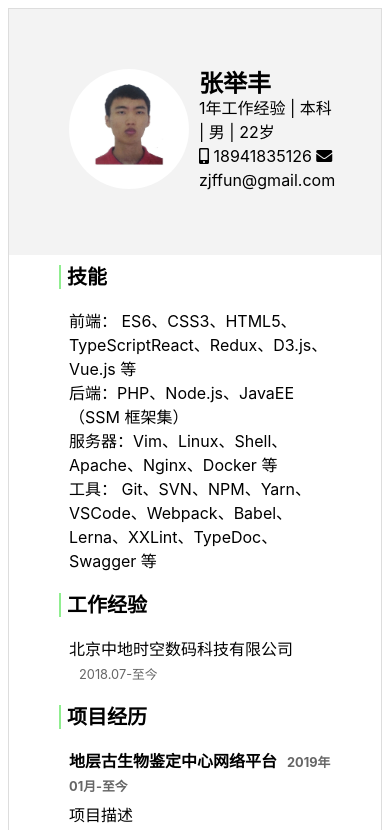
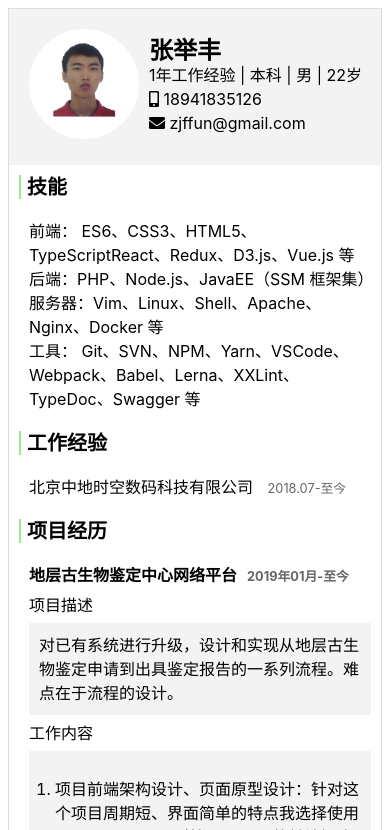
Before and after one commit to 1010543618/CV-template, a plain HTML site: page index.html in a window 390 px wide. Shown: the top 830 px of the page. Drawn offline with Linux system fonts and the light colour scheme.

Commit message:
Support responsive.

```diff
--- a/index.css
+++ b/index.css
@@ -1,8 +1,10 @@
 * {
   box-sizing: border-box;
 }
-body{
-  font-family: -apple-system,BlinkMacSystemFont,Segoe UI,Roboto,Helvetica Neue,Helvetica,PingFang SC,Hiragino Sans GB,Microsoft YaHei,SimSun,sans-serif;
+body {
+  font-family: -apple-system, BlinkMacSystemFont, Segoe UI, Roboto,
+    Helvetica Neue, Helvetica, PingFang SC, Hiragino Sans GB, Microsoft YaHei,
+    SimSun, sans-serif;
   line-height: 1.5rem;
 }
 dd,
@@ -19,12 +21,20 @@ ul {
 ul > li {
   list-style: none;
 }
+ol {
+  padding-left: 1rem;
+}
+
 .tag {
+  display: inline-block;
   font-size: 0.8rem;
   color: #666;
   line-height: 0.8rem;
   padding: 3px 10px;
   margin-right: 10px;
+}
+.inline-group {
+  display: inline-block;
 }
 
 #cv-container {
@@ -41,9 +51,8 @@ ul > li {
   flex: 0 0 130px;
 }
 #cv-baseinfo .avatar img {
-  width: 120px;
-  height: 120px;
-  margin: 10px;
+  width: 100%;
+  padding: 10px;
   border-radius: 50%;
 }
 #cv-baseinfo .info {
@@ -75,3 +84,13 @@ ul > li {
   padding: 10px;
   background: #f3f3f3;
 }
+.cv-detailinfo .homepages {
+  overflow-wrap: break-word;
+}
+
+@media screen and (max-width: 660px) {
+  #cv-baseinfo,
+  #cv-detailinfo-wrapper {
+    padding: 10px;
+  }
+}
--- a/index.html
+++ b/index.html
@@ -18,8 +18,9 @@
           <h2>张举丰</h2>
           <p>1年工作经验 | 本科 | 男 | 22岁</p>
           <p>
-            <span> <i class="fas fa-mobile-alt"></i> <span>18941835126</span></span
-            ><span> <i class="fas fa-envelope"></i> <span>zjffun@gmail.com</span></span>
+            <span class="inline-group"> <i class="fas fa-mobile-alt"></i> <span>18941835126</span></span
+            >
+            <span class="inline-group"> <i class="fas fa-envelope"></i> <span>zjffun@gmail.com</span></span>
           </p>
         </div>
       </section>
@@ -272,7 +273,7 @@
           </div>
           <div class="cv-detailinfo">
             <dl><h2>社交主页</h2></dl>
-            <dd>
+            <dd class="homepages">
                 <p><i class="fab fa-github"></i> GitHub: https://github.com/1010543618</p>
                 <p><i class="fab fa-hackerrank"></i> HackerRank: https://www.hackerrank.com/h1010543618</p>
                 <p><i class="fas fa-link"></i> MDN:
```
